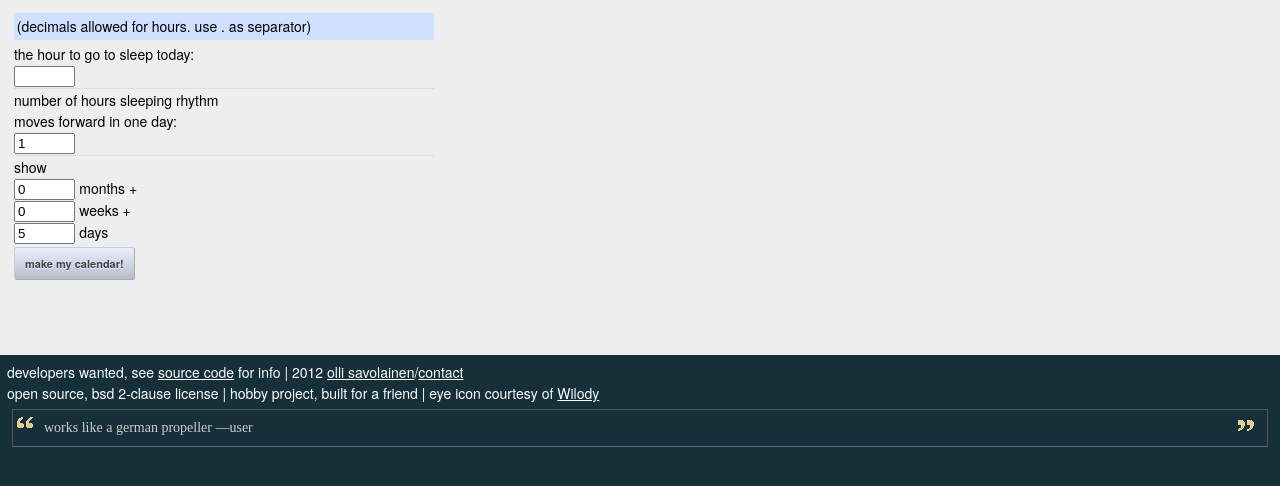
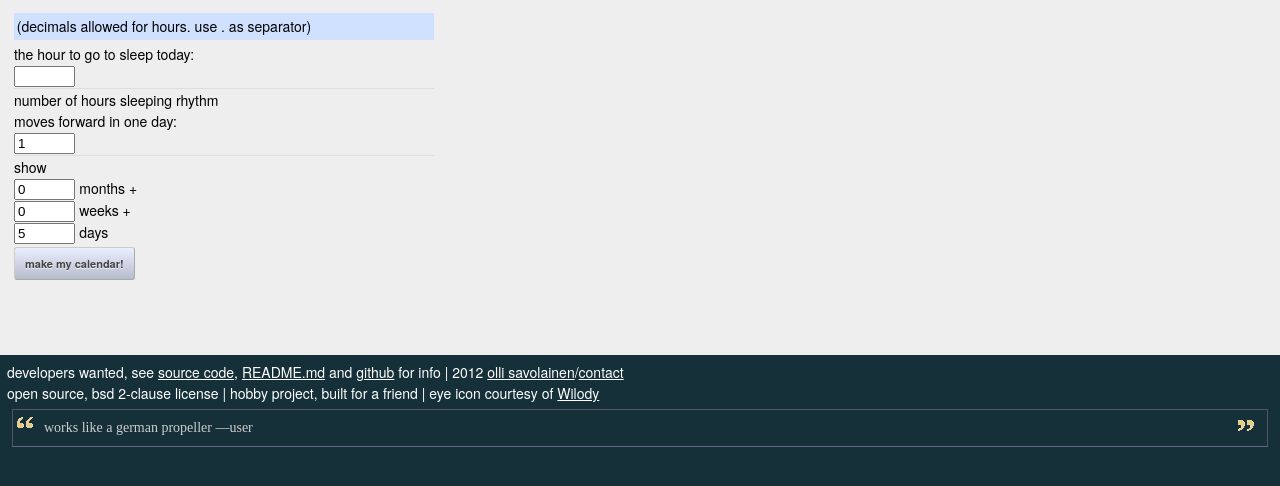
Before and after one commit to savolai/sleepCal, a PHP site: page /core_source.php?calendar_only=1 in a window 1280 px wide. Shown: the part 96-582 px from the top of the page. Run offline with PHP 8.4, Linux system fonts and the light colour scheme; data that the repository does not hold is empty.

Commit message:
Update core_source.php

```diff
--- a/core_source.php
+++ b/core_source.php
@@ -196,7 +196,7 @@ function contains($needle, $haystack)
     return strpos($haystack, $needle) !== false;
 }
 ?></div>
-<div id='footer'>developers wanted, see <a href="source.php">source code</a> for info |
-2012 <a href="http://www.pilpi.net/software/">olli savolainen</a>/<a href="/journal/contact-olli/#FSContact1">contact</a> <br />
+<div id='footer'>developers wanted, see <a href="source.php">source code</a>, <a href="README.md">README.md</a> and <a href="https://github.com/savolai/sleepCal/">github</a> for info |
+2012 <a href="http://www.savolai.net/software/">olli savolainen</a>/<a href="/journal/contact-olli/#FSContact1">contact</a> <br />
 open source, bsd 2-clause license | hobby project, built for a friend | eye icon courtesy of <a href="http://www.fotocommunity.com/pc/pc/display/18276395">Wilody</a>
 <blockquote class="style1"><span>works like a german propeller &mdash;user</span></blockquote></div>
```
